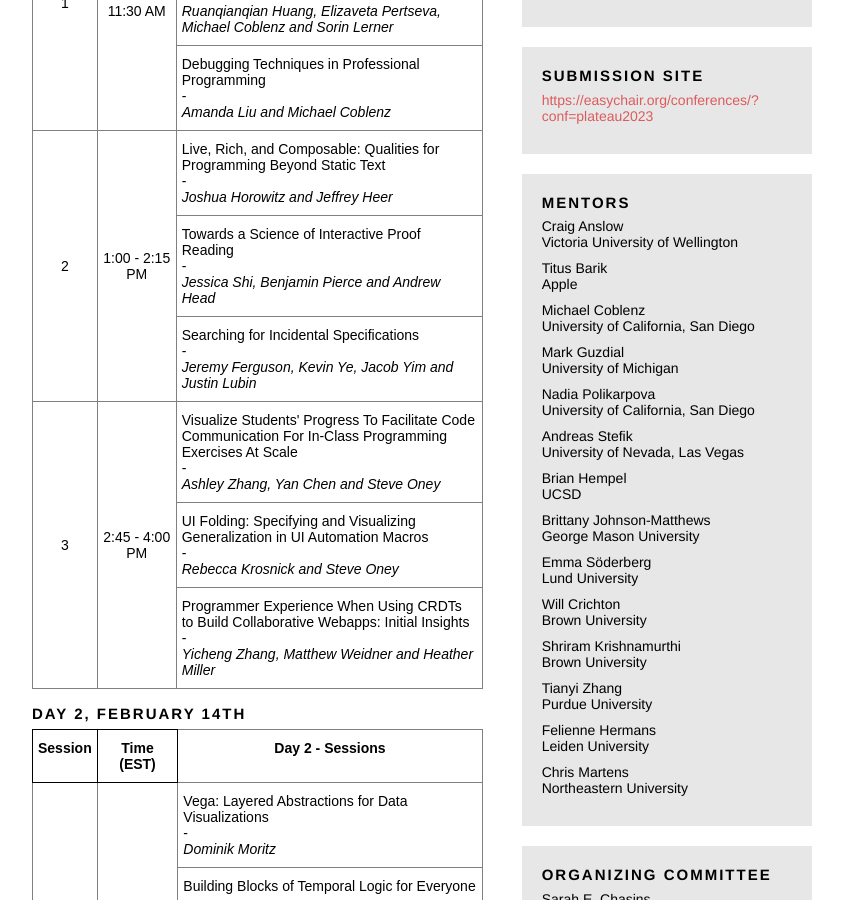
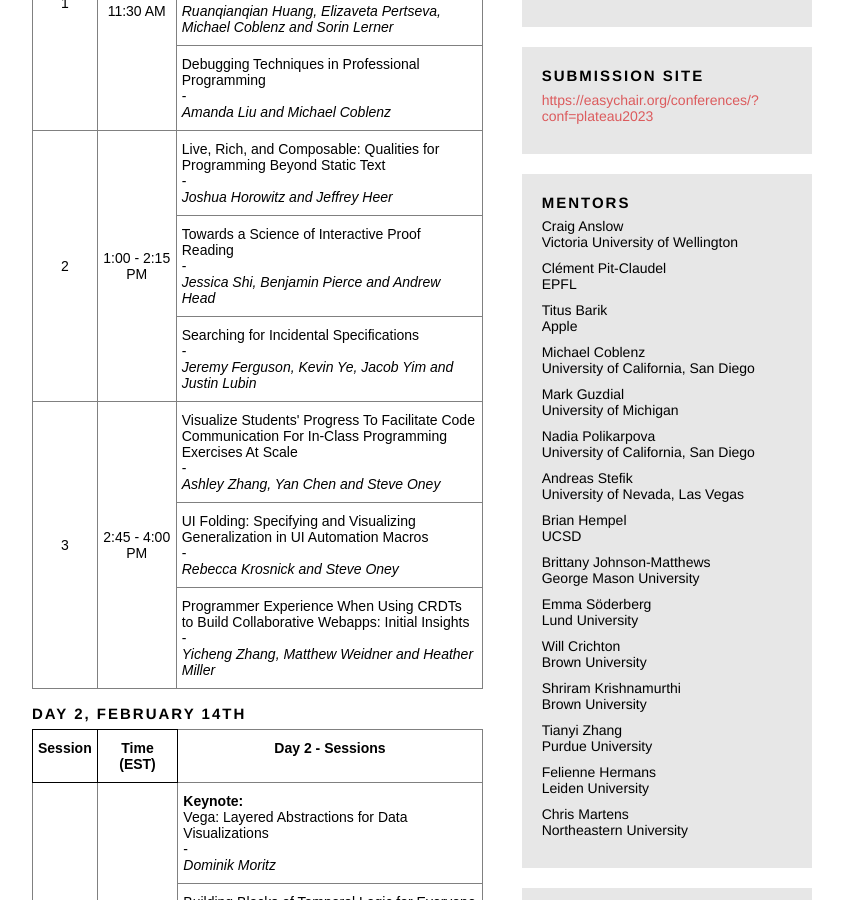
Before and after one commit to plateau-workshop/plateau-2024, a Jekyll site: the page built from schedule.html, in a window 1280 px wide and 900 px high, scrolled down 597 px. Shown: the whole window, without its empty margins (218-1061 px from the left). Built offline with Jekyll 4.4.1, drawn with Linux system fonts in a browser that asks for light colours.

Commit message:
Added keynote label to schedule and added new mentor.

```diff
--- a/_config.yml
+++ b/_config.yml
@@ -39,6 +39,8 @@ student_organizers:
 mentors:
   - name: Craig Anslow
     affiliation: Victoria University of Wellington
+  - name: Clément Pit-Claudel
+    affiliation: EPFL
   - name: Titus Barik
     affiliation: Apple
   - name: Michael Coblenz
--- a/schedule.html
+++ b/schedule.html
@@ -93,7 +93,7 @@ layout: default
       <tr>
         <td rowspan="3" class="tg-c3ow">1</td>
         <td rowspan="3" class="tg-c3ow">10:00 AM - 11:30 AM</td>
-        <td class="tg-0pky">Vega: Layered Abstractions for Data Visualizations<br>-<br><span style="font-weight:400;font-style:italic">Dominik Moritz</span></td>
+        <td class="tg-0pky"><strong>Keynote:</strong><br> Vega: Layered Abstractions for Data Visualizations<br>-<br><span style="font-weight:400;font-style:italic">Dominik Moritz</span></td>
       </tr>
       <tr>
         <td class="tg-0pky">Building Blocks of Temporal Logic for Everyone<br>-<br><span style="font-weight:400;font-style:italic">Angel Leyi Cui, Raven Rothkopf, Hannah Tongxin Zeng, Arya Sinha and Mark Santolucito</span></td>
```
Also changed, not shown: 4 other files.
